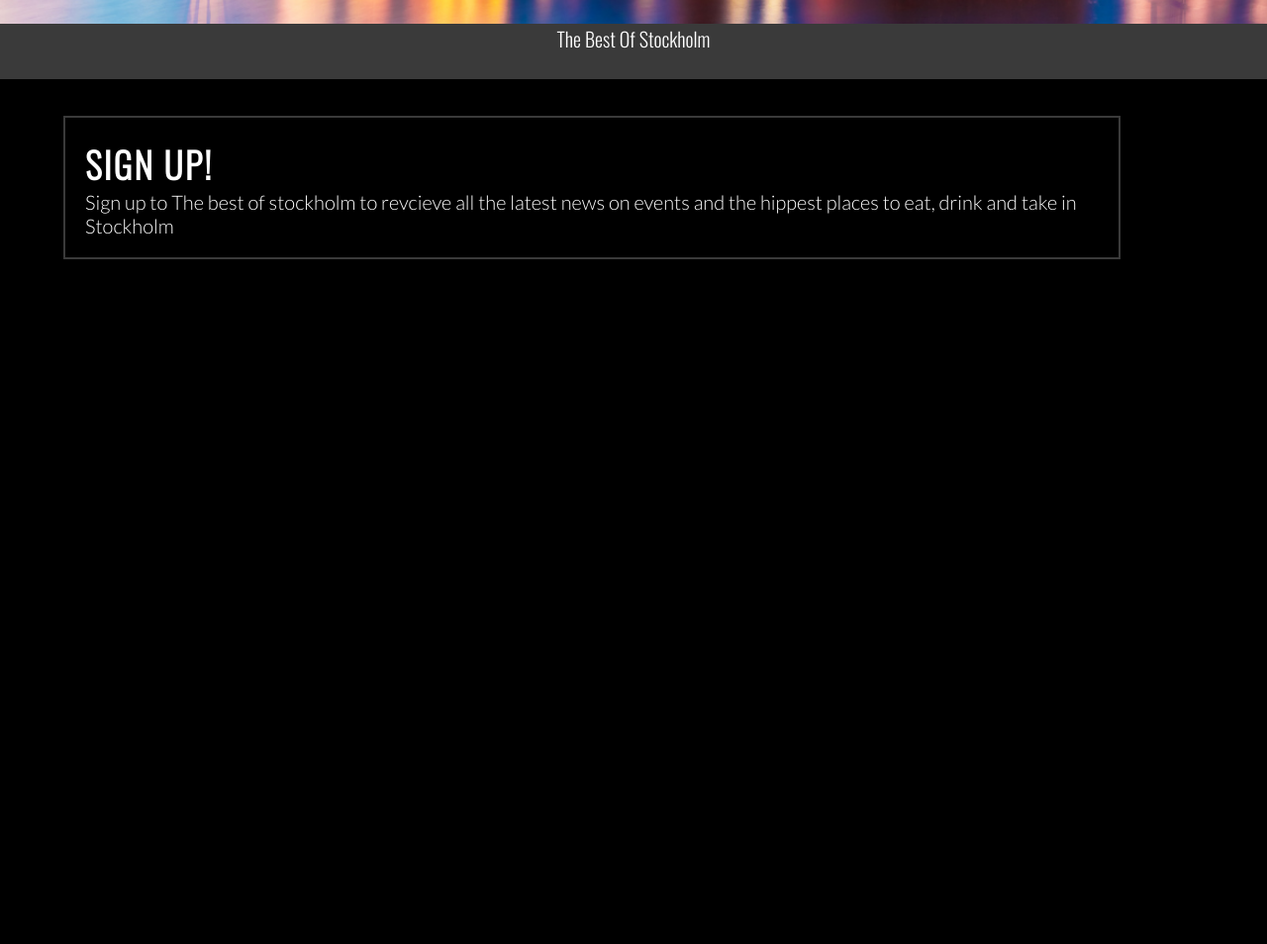
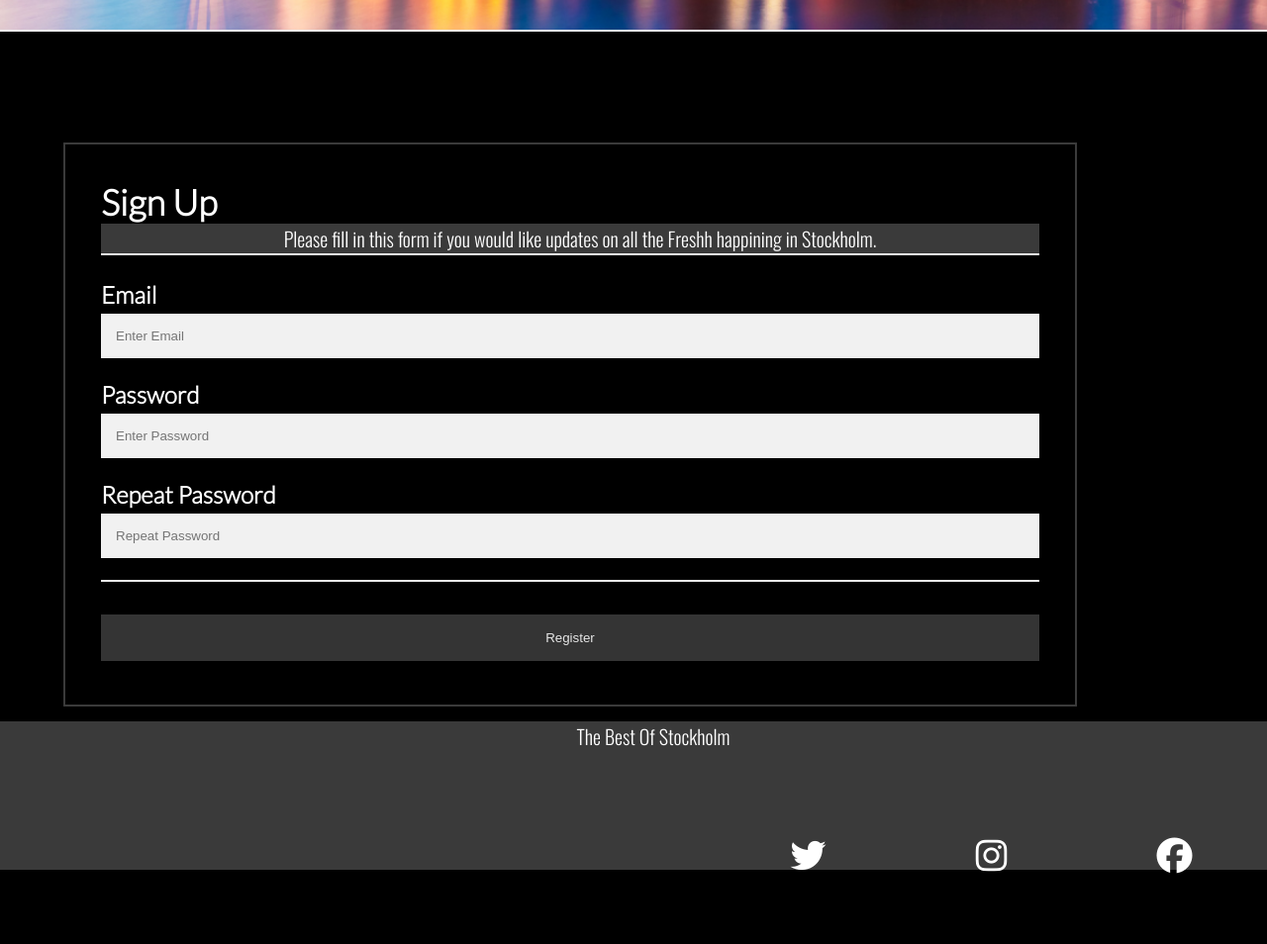
Before and after one commit to Pegrume88/The-best-stockholm, a plain HTML site: page index.html in a window 1280 px wide. Shown: the part 720-1674 px from the top of the page at 99% size. Before the commit the page ends 997 px from the top, so only its background shows below. Drawn offline with nearby package versions, Linux system fonts and the light colour scheme.

Commit message:
completed sign up form and added social meday icons to the footer

```diff
--- a/assets/css/style.css
+++ b/assets/css/style.css
@@ -244,37 +244,83 @@ article, p {
 
 }
 
+*{box-sizing: border-box}
 
 
-footer {
-    margin-top: 10px;
+.container {
+  padding: 16px;
 }
 
-.footer p {
-    position: fixed;
-    left: 0;
-    bottom: 0;
-    width: 100%;
-    height: 7%;
 
+input[type=text], input[type=password] {
+  width: 100%;
+  padding: 15px;
+  margin: 5px 0 22px 0;
+  display: inline-block;
+  border: none;
+  background: #f1f1f1;
+}
+
+input[type=text]:focus, input[type=password]:focus {
+  background-color: #ddd;
+  outline: none;
+}
+
+
+hr {
+  border: 1px solid #f1f1f1;
+  margin-bottom: 25px;
+}
+
+
+.registerbtn {
+  background-color: #3a3a3a;
+  color: white;
+  padding: 16px 20px;
+  margin: 8px 0;
+  border: none;
+  cursor: pointer;
+  width: 100%;
+  opacity: 0.9;
+}
+
+.registerbtn:hover {
+  opacity:1;
+}
+
+footer {
+    height: 150px;
+}
+.social-network {
+    text-align: center;
+}
+.social-network li {
+    display: inline;
+
+
+    font-size: 150%;
+    margin: 1%;
+    padding: 5%;
+    color: #fff;
+}
+
+
+
+
+
+.footer, p {
+    padding-left: 20px;
     font-family: Oswald, sans-serif;
     color: #fff;
     background-color: #3a3a3a;
     text-align: center;
 }
-.button {
-    background-color: #fff;
-    color: #000;
-    font-size: 12px;
-    border-radius: 12px;
-    padding: 15px 32px;
-    transition-duration: 0.3s;
 
-}
-.button:hover {
-    background-color: #000;
-    color:#fff
-}
+
+
+
+
+
 aside {
     float: right;
     clear: none;
--- a/index.html
+++ b/index.html
@@ -4,12 +4,13 @@
     <meta charset="UTF-8">
     <meta http-equiv="X-UA-Compatible" content="IE=edge">
     <meta name="viewport" content="width=device-width,initial-scale=1,maximum-scale=1,user-scalable=no">
-<meta http-equiv="X-UA-Compatible" content="IE=edge,chrome=1">
+
 <meta name="HandheldFriendly" content="true">
     <link rel="stylesheet" href="assets/css/style.css">
     <meta name="dicription"  content="travel site for stockholm, sweden">
     <meta name="keywords" content="Food, drinks and museums in stockholm">
     <title>5 of the best, Stockholm</title>
+
 </head>
 <body>
     <header>
@@ -33,12 +34,12 @@
     </header>
     <section id="hero-outer">
         <div id="hero-image">
-            <img alt="stockholm at night">
+
         </div>
     </section>
 
 
-    </section>
+
      <section>
         <article>
             <h4>5 of the best places to eat, drink,
@@ -54,15 +55,27 @@
 
             <section id="article-left">
 
+                <form action="action_page.php">
+                    <div class="container">
+                      <h1>Sign Up</h1>
+                      <p>Please fill in this form if you would like updates on all the Freshh happining in Stockholm.</p>
+                      <hr>
 
-                <article>
+                      <label for="email"><b>Email</b></label>
+                      <input type="text" placeholder="Enter Email" name="email" id="email" required>
 
-                    <div>
-                        <h3>
-                            Sign up!
-                        </h3>
-                        <hr>
-                        <p>Sign up to The best of stockholm to revcieve all the latest news on events and the hippest places to eat, drink and take in Stockholm</p>
+                      <label for="psw"><b>Password</b></label>
+                      <input type="password" placeholder="Enter Password" name="psw" id="psw" required>
+
+                      <label for="psw-repeat"><b>Repeat Password</b></label>
+                      <input type="password" placeholder="Repeat Password" name="psw-repeat" id="psw-repeat" required>
+
+                      <hr>
+                      <button type="submit" class="registerbtn">Register</button>
+  </div>
+
+           </form>
+       </section>
 
 
 
@@ -71,20 +84,22 @@
 
 
 
-                    </div>
-
-                </article>
 
 
 
-    </main>
-    <footer class="footer">
-        <p>five of the best</p>
-       <!-- add links to social media-->
-     </footer>
-     <script src="https://kit.fontawesome.com/e2abb5e4a3.js" crossorigin="anonymous"></script>
      <footer class="footer">
         <p>The Best Of Stockholm</p>
+        <ul class="social-network">
+            <li>
+                <a href="http://facebook.com" target="_blank" rel="noopener" aria-label="Visit our Facebook page(opens in a new tab)"><i class="fa-brands fa-facebook"></i></a>
+            </li>
+            <li>
+                <a href="http://instagram.com" target="_blank" rel="noopener" aria-label="Visit our Instagram page(opens in a new tab)"><i class="fa-brands fa-instagram"></i></a>
+            </li>
+            <li>
+                <a href="http://twitter.com" target="_blank" rel="noopener" aria-label="Visit out Twitter page(opens in a new tab)"><i class="fa-brands fa-twitter"></i></a>
+            </li>
+            </ul>
        <!-- add links to social media-->
      </footer>
      <script src="https://kit.fontawesome.com/e2abb5e4a3.js" crossorigin="anonymous"></script>
```
